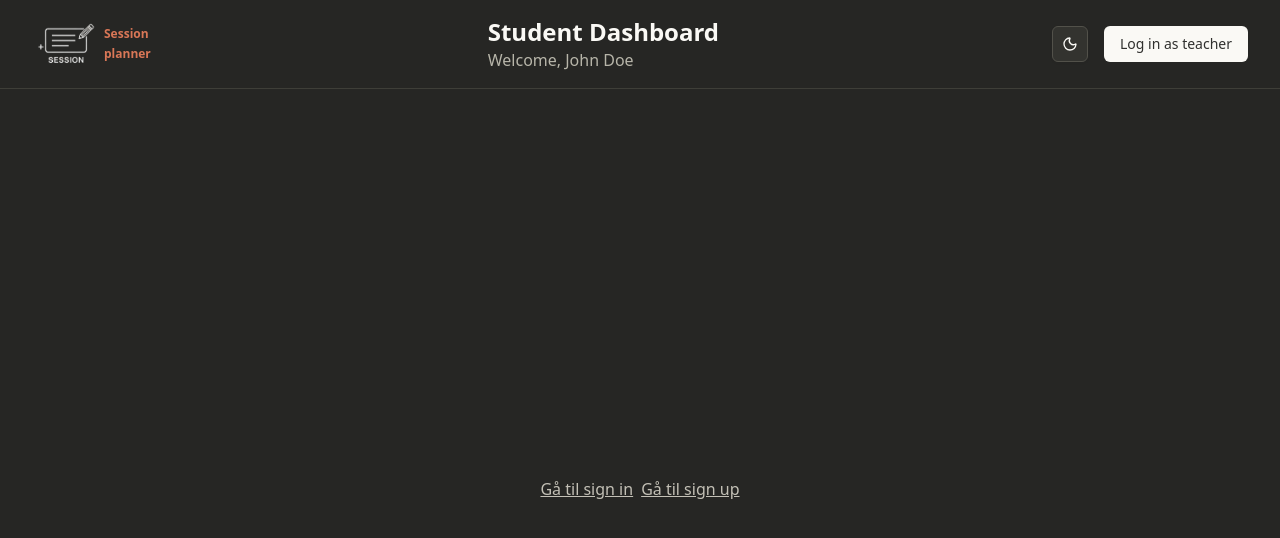
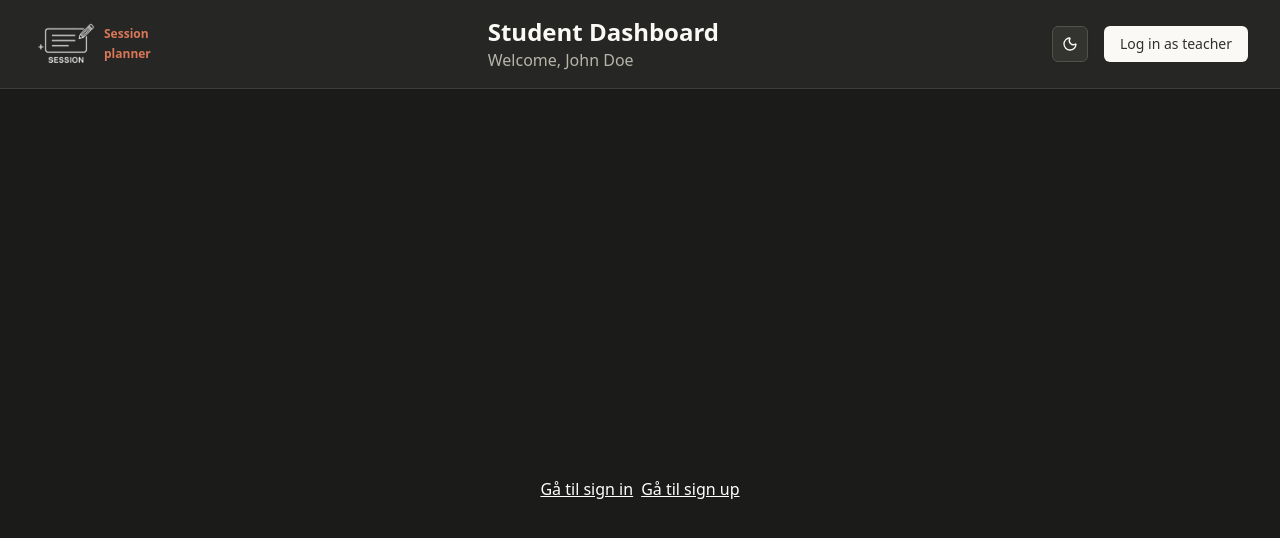
Before and after one commit to SigneHau/session-planner, a Next.js app: page / in a window 1280 px wide. Shown: the top 538 px of the page. Built offline with nearby package versions, Linux system fonts and the light colour scheme.

Commit message:
small color tweak

```diff
--- a/app/(main)/page.tsx
+++ b/app/(main)/page.tsx
@@ -33,7 +33,7 @@ const Home = () => {
   // }, [])
 
   return (
-    <main className="items-center gap-2 justify-center flex min-h-screen">
+    <main className="bg-muted items-center gap-2 justify-center flex min-h-screen">
       <Link href="/signin" className="underline">Gå til sign in</Link>
       <Link href="/signup" className="underline">Gå til sign up</Link>
       {/* We display the converted string in a danish format. Since it is a dateobject we need to convert it to a string.
--- a/app/globals.css
+++ b/app/globals.css
@@ -168,7 +168,4 @@
   * {
     @apply border-border outline-ring/50;
   }
-  body {
-    @apply bg-background text-foreground;
-  }
 }
--- a/components/navbar.tsx
+++ b/components/navbar.tsx
@@ -12,7 +12,7 @@ const Navbar = () => {
           className="flex hover:-translate-y-1 hover:border hover:border-primary hover:rounded-lg transition-all gap-2 items-center text-primary p-1"
         >
           <Image
-            className="rounded-lg"
+            className="rounded-lg bg-foreground dark:bg-card"
             width={60}
             height={30}
             alt="logo"
```
